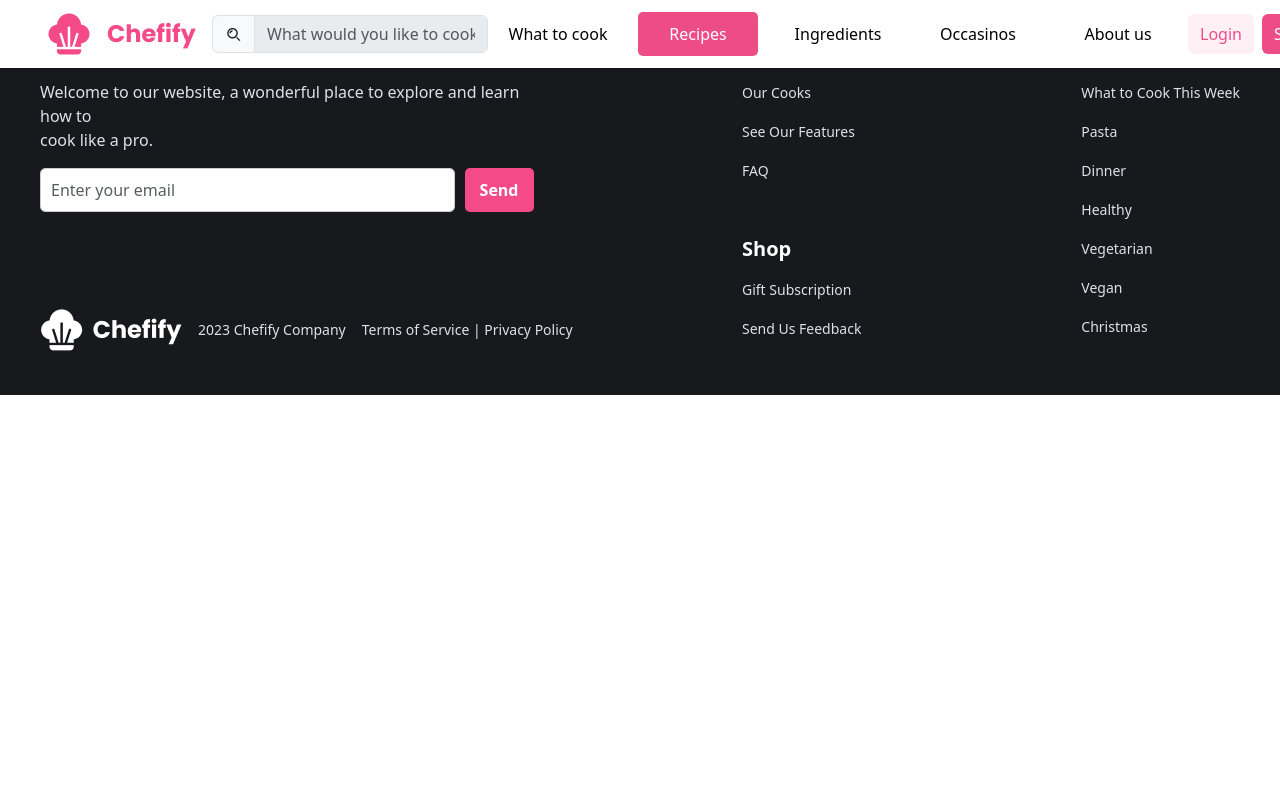
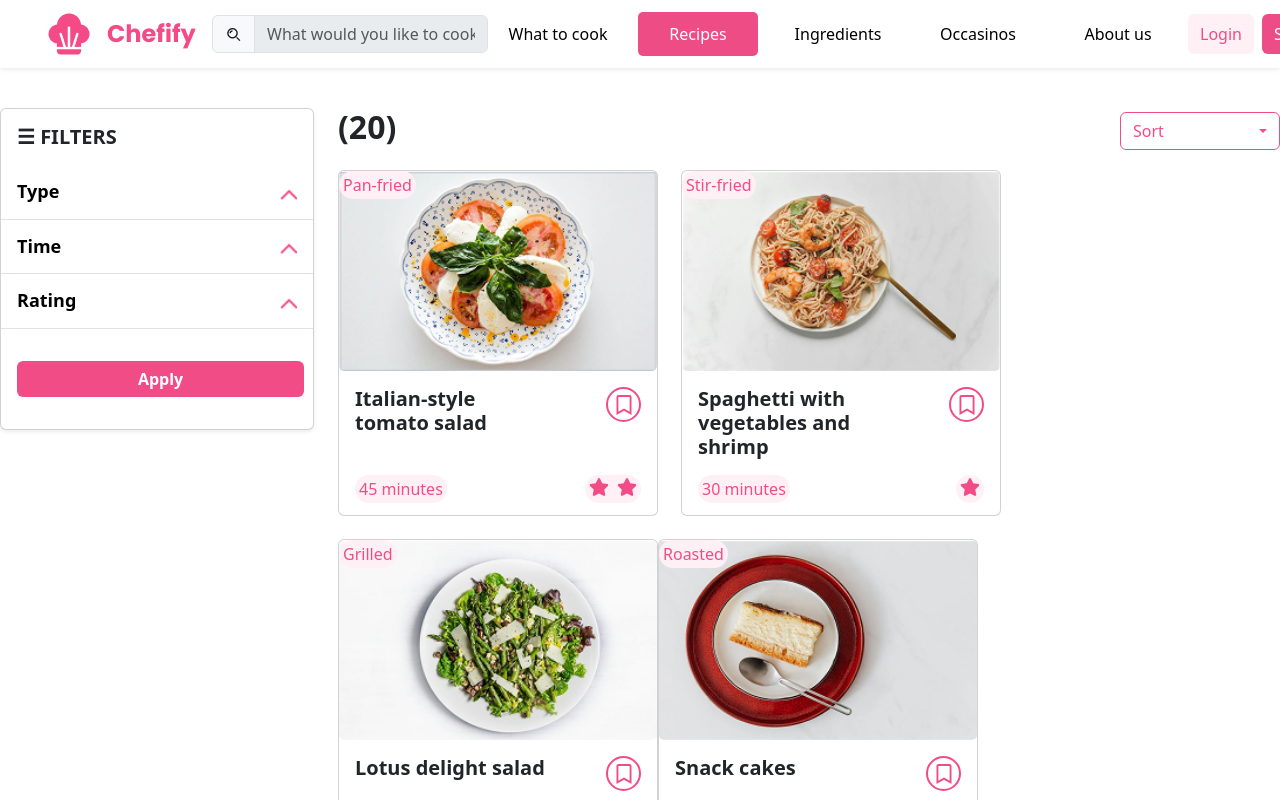
Before and after one commit to MinhDat1312/Chefify, a React (Vite) app: page /recipes in a window 1280 px wide. Shown: the top 800 px of the page. Built offline with nearby package versions, Linux system fonts and the light colour scheme.

Commit message:
Recipes tab

```diff
--- a/src/App.jsx
+++ b/src/App.jsx
@@ -6,8 +6,8 @@ import Login from './pages/Login/Login';
 import RecipeBox from './pages/RecipeBox/RecipeBox';
 import CookingGuide from './pages/CookingGuide/CookingGuide';
 import { useEffect } from 'react';
-import Search from './pages/Search/Search';
 import { FilterProvider } from './context/FilterContext';
+import Recipe from './pages/Recipe/Recipe';
 
 function ScrollToTop() {
     const { pathname } = useLocation();
@@ -26,11 +26,11 @@ function App() {
             <ScrollToTop />
             <FilterProvider>
                 <Routes>
-                    <Route path="/" element={<Home />} />
+                    <Route path="/home" element={<Home />} />
                     <Route path="/login" element={<Login />} />
                     <Route path="/recipe_box" element={<RecipeBox />} />
-                    <Route path="/cooking_guide/:id" element={<CookingGuide />} />
-                    <Route path="/search" element={<Search />} />
+                    <Route path="/recipes/:id" element={<CookingGuide />} />
+                    <Route path="/recipes" element={<Recipe />} />
                 </Routes>
             </FilterProvider>
             <Footer />
--- a/src/data/recipes.json
+++ b/src/data/recipes.json
@@ -53,7 +53,7 @@
         "image": "Sunny-side up fried eggs",
         "time": 45,
         "star": 3,
-        "type": "Streamed"
+        "type": "Steamed"
     },
     {
         "id": 8,
@@ -141,7 +141,7 @@
         "image": "Potato salad",
         "time": 20,
         "star": 1,
-        "type": "Streamed"
+        "type": "Steamed"
     },
     {
         "id": 16,
--- a/src/layouts/RecipeLayout/RecipeLayout.jsx
+++ b/src/layouts/RecipeLayout/RecipeLayout.jsx
@@ -96,7 +96,7 @@ const RecipeLayout = ({ type, recipes }) => {
                                     className={styles.card}
                                 >
                                     <Card.Img
-                                        onClick={() => navigate(`/cooking_guide/${recipe.id}`)}
+                                        onClick={() => navigate(`/recipes/${recipe.id}`)}
                                         src={`/src/assets/images/recipes/${recipe.image}.png`}
                                         className="w-100"
                                         style={{ maxHeight: '200px' }}
@@ -172,7 +172,7 @@ const RecipeLayout = ({ type, recipes }) => {
                                     className={styles.cardEditor}
                                 >
                                     <Card.Img
-                                        onClick={() => navigate(`/cooking_guide/${recipe.id}`)}
+                                        onClick={() => navigate(`/recipes/${recipe.id}`)}
                                         src={`/src/assets/images/recipes/${recipe.image}.png`}
                                         style={{ maxWidth: '40%', height: 'auto' }}
                                     />
--- a/src/layouts/components/Filter/Filter.jsx
+++ b/src/layouts/components/Filter/Filter.jsx
@@ -4,6 +4,7 @@ import styles from './Filter.module.scss';
 import { Slider } from 'antd';
 import { FaStar } from 'react-icons/fa';
 import { FilterContext } from '../../../context/FilterContext';
+import { motion } from 'framer-motion';
 
 const Filter = () => {
     const {
@@ -27,58 +28,42 @@ const Filter = () => {
     };
 
     const handleApply = () => {
-        if (selectedTypes.length > 0 || selectedRatings.length > 0 || timeRange[0] != 0 || timeRange[1] != 0) {
+        const hasTypeFilter = selectedTypes.length > 0;
+        const hasRatingFilter = selectedRatings.length > 0;
+        const hasTimeFilter = timeRange[0] !== 0 || timeRange[1] !== 0;
+
+        if (!hasTypeFilter && !hasRatingFilter && !hasTimeFilter) {
+            setSearchFilter(searchRecipe);
+            return;
+        }
+
         let filterRecipe = [...searchRecipe];
 
-            if (selectedTypes.length > 0 && selectedRatings.length > 0 && (timeRange[0] != 0 || timeRange[1] != 0)) {
-                filterRecipe = filterRecipe.filter(
-                    (recipe) =>
-                        selectedTypes.includes(recipe.type) &&
-                        selectedRatings.includes(recipe.star) &&
-                        recipe.time >= timeRange[0] &&
-                        recipe.time <= timeRange[1],
-                );
+        const filters = [];
+
+        if (hasTypeFilter) {
+            filters.push((recipe) => selectedTypes.includes(recipe.type));
+        }
+        if (hasRatingFilter) {
+            filters.push((recipe) => selectedRatings.includes(recipe.star));
+        }
+        if (hasTimeFilter) {
+            filters.push((recipe) => recipe.time >= timeRange[0] && recipe.time <= timeRange[1]);
+        }
+
+        filterRecipe = filterRecipe.filter((recipe) => filters.every((filter) => filter(recipe)));
+
         setSearchFilter(filterRecipe);
-            } else if (selectedTypes.length > 0 && (timeRange[0] != 0 || timeRange[1] != 0)) {
-                filterRecipe = filterRecipe.filter(
-                    (recipe) =>
-                        selectedTypes.includes(recipe.type) &&
-                        recipe.time >= timeRange[0] &&
-                        recipe.time <= timeRange[1],
-                );
-                setSearchFilter(filterRecipe);
-            } else if (selectedRatings.length > 0 && (timeRange[0] != 0 || timeRange[1] != 0)) {
-                filterRecipe = filterRecipe.filter(
-                    (recipe) =>
-                        selectedRatings.includes(recipe.star) &&
-                        recipe.time >= timeRange[0] &&
-                        recipe.time <= timeRange[1],
-                );
-                setSearchFilter(filterRecipe);
-            } else if (selectedRatings.length > 0 && selectedTypes.length > 0) {
-                filterRecipe = filterRecipe.filter(
-                    (recipe) => selectedRatings.includes(recipe.star) && selectedTypes.includes(recipe.type),
-                );
-                setSearchFilter(filterRecipe);
-            } else if (selectedRatings.length > 0) {
-                filterRecipe = filterRecipe.filter((recipe) => selectedRatings.includes(recipe.star));
-                setSearchFilter(filterRecipe);
-            } else if (timeRange[0] != 0 || timeRange[1] != 0) {
-                filterRecipe = filterRecipe.filter(
-                    (recipe) => recipe.time >= timeRange[0] && recipe.time <= timeRange[1],
-                );
-                setSearchFilter(filterRecipe);
-            } else if (selectedTypes.length > 0) {
-                filterRecipe = filterRecipe.filter((recipe) => selectedTypes.includes(recipe.type));
-                setSearchFilter(filterRecipe);
-            }
-        } else if (selectedTypes.length == 0 && selectedRatings.length == 0 && timeRange[0] == 0 && timeRange[1] == 0) {
-            setSearchFilter(searchRecipe);
-        }
     };
 
     return (
         <Container className="mx-0 px-0" style={{ width: '25%' }}>
+            <motion.div
+                initial={{ opacity: 0, x: -100 }}
+                whileInView={{ opacity: 1, x: 0 }}
+                viewport={{ once: true }}
+                transition={{ duration: 0.8 }}
+            >
                 <Card className="shadow-sm">
                     <Card.Title className="fw-bold mb-3 px-3 pt-3">☰ FILTERS</Card.Title>
                     <Accordion className={styles.accordion} alwaysOpen>
@@ -170,6 +155,7 @@ const Filter = () => {
                         Apply
                     </Button>
                 </Card>
+            </motion.div>
         </Container>
     );
 };
--- a/src/pages/CookingGuide/CookingGuide.jsx
+++ b/src/pages/CookingGuide/CookingGuide.jsx
@@ -29,7 +29,7 @@ const CookingGuide = () => {
     return (
         <Container
             className="d-flex flex-column justify-content-center align-items-center px-0"
-            style={{ marginTop: '90px', marginBottom: '48px', maxWidth: '1366px' }}
+            style={{ marginTop: '108px', marginBottom: '48px', maxWidth: '1366px' }}
         >
             {!success && (
                 <div
--- a/src/pages/Login/Login.jsx
+++ b/src/pages/Login/Login.jsx
@@ -32,7 +32,7 @@ const Login = () => {
         const checkEmail = users.some((users) => formLogin.email == users.email);
         const checkPassword = users.some((users) => formLogin.password == users.password);
         if (checkEmail && checkPassword) {
-            navigate('/');
+            navigate('/home');
             setLogin(true);
         } else {
             setLogin(false);
--- a/src/pages/Search/Search.jsx
+++ b/src/pages/Recipe/Recipe.jsx
@@ -1,5 +1,5 @@
 import { Button, Container, Dropdown, Form } from 'react-bootstrap';
-import styles from './Search.module.scss';
+import styles from './Recipe.module.scss';
 import Filter from '../../layouts/components/Filter/Filter';
 import { useContext, useEffect, useRef, useState } from 'react';
 import { ChefifyConText } from '../../context/ChefifyContext';
@@ -7,8 +7,9 @@ import recipes from '../../data/recipes.json';
 import RecipeLayout from '../../layouts/RecipeLayout/RecipeLayout';
 import Pagination from '../../layouts/components/Pagination/Pagination';
 import { FilterContext } from '../../context/FilterContext';
+import { motion } from 'framer-motion';
 
-const Search = () => {
+const Recipe = () => {
     const { search, navigate } = useContext(ChefifyConText);
     const { searchFilter, setSearchFilter, searchRecipe, setSearchRecipe } = useContext(FilterContext);
     const [selected, setSelected] = useState('Sort');
@@ -54,13 +55,19 @@ const Search = () => {
         <Container
             ref={scrollRef}
             className="d-flex justify-content-start align-items-start px-0 gap-4"
-            style={{ marginTop: '90px', marginBottom: '48px', maxWidth: '1366px' }}
+            style={{ marginTop: '108px', marginBottom: '48px', maxWidth: '1366px' }}
         >
             <Filter />
             <div style={{ width: '75%' }}>
                 {currentRecipePage.length > 0 ? (
                     <>
-                        <div className="d-flex justify-content-between align-items-center">
+                        <motion.div
+                            initial={{ opacity: 0, y: -100 }}
+                            whileInView={{ opacity: 1, y: 0 }}
+                            viewport={{ once: true }}
+                            transition={{ duration: 0.8 }}
+                            className="d-flex justify-content-between align-items-center"
+                        >
                             <h2 className="text-center fw-bold">
                                 {search} ({searchFilter.length})
                             </h2>
@@ -82,7 +89,7 @@ const Search = () => {
                                     ))}
                                 </Dropdown.Menu>
                             </Dropdown>
-                        </div>
+                        </motion.div>
                         <div style={{ marginTop: '-32px', marginBottom: '-56px' }}>
                             <RecipeLayout type={''} recipes={currentRecipePage} />
                         </div>
@@ -128,4 +135,4 @@ const Search = () => {
     );
 };
 
-export default Search;
+export default Recipe;
--- a/src/pages/RecipeBox/RecipeBox.jsx
+++ b/src/pages/RecipeBox/RecipeBox.jsx
@@ -52,7 +52,7 @@ const RecipeBox = () => {
     return (
         <Container
             className="d-flex flex-column justify-content-start align-items-start px-0"
-            style={{ marginTop: '90px', marginBottom: '48px', maxWidth: '1366px' }}
+            style={{ marginTop: '108px', marginBottom: '48px', maxWidth: '1366px' }}
         >
             <div>
                 <motion.div
```
Also changed, not shown: src/layouts/components/Header/Header.jsx (+9 -5 lines), src/pages/Recipe/Recipe.module.scss (renamed from src/pages/Search/Search.module.scss). Lines whose indentation alone changed are shown as unchanged.
